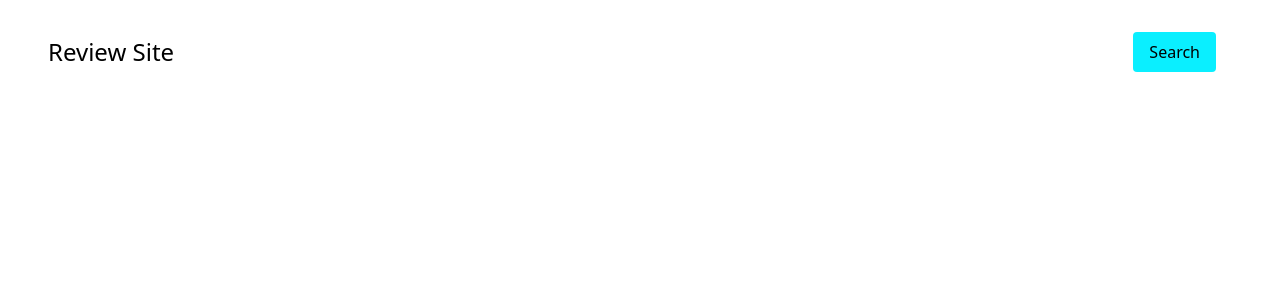
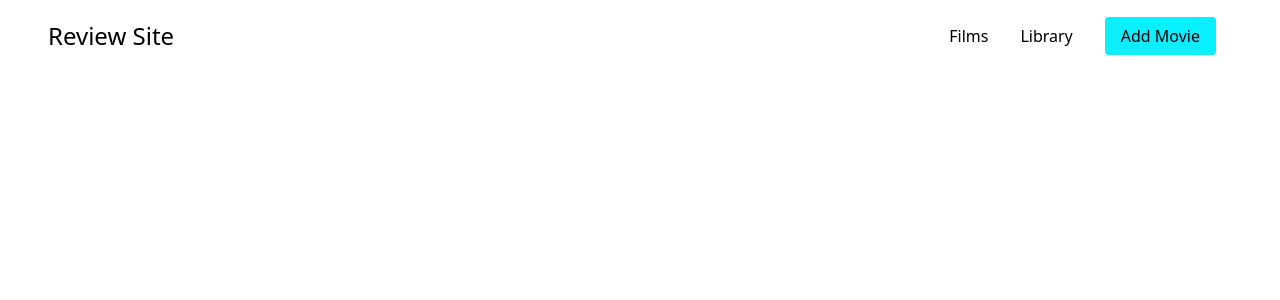
Before and after one commit to MichaelMkrtch/review-site, a Next.js app: page / in a window 1280 px wide. Shown: the top 300 px of the page. Built offline with nearby package versions, Linux system fonts and the light colour scheme.

Commit message:
feat: update navbar

```diff
--- a/app/library/layout.tsx
+++ b/app/library/layout.tsx
@@ -6,9 +6,9 @@ type LibraryLayoutProps = {
 
 export default function LibraryLayout({children}: LibraryLayoutProps) {
   return (
-    <>
-      <h1>Library Layout</h1>
+    <section className="px-12 py-2">
+      <h1 className="text-xl">Library</h1>
       {children}
-    </>
+    </section>
   );
 }
--- a/components/NavMenu.tsx
+++ b/components/NavMenu.tsx
@@ -7,21 +7,21 @@ type NavMenuProps = {
 };
 
 export default function NavMenu({ signedIn }: NavMenuProps) {
-  let button: ReactNode;
+  let link: ReactNode;
   const buttonClasses =
     "rounded bg-cyan-350 px-4 py-2 text-base outline-none transition-colors duration-200 ease-in-out hover:bg-cyan-250 active:bg-cyan-400";
 
   if (signedIn) {
-    button = (
-      <button
+    link = (
+      <Link href="/search"
         className={buttonClasses}
         // onClick={onSearch}
       >
-        Search
-      </button>
+        Add Movie
+      </Link>
     );
   } else {
-    button = (
+    link = (
       <Link href="/Sign in" className={buttonClasses}>
         Sign in
       </Link>
@@ -29,12 +29,18 @@ export default function NavMenu({ signedIn }: NavMenuProps) {
   }
 
   return (
-    <nav className="flex items-center justify-between px-12 py-8">
+    <nav className="flex items-center justify-between px-12 py-5">
       <Link href="/" className="w-1/4">
         <h1 className="text-2xl">Review Site</h1>
       </Link>
       <ul className="flex w-full items-center justify-end">
-        <li className="px-4">{button}</li>
+        <li className="px-4">
+          <Link href="/films">Films</Link>
+        </li>
+        <li className="px-4">
+          <Link href="/library">Library</Link>
+        </li>
+        <li className="px-4">{link}</li>
       </ul>
     </nav>
   );
```
Also changed, not shown: components/Modal.tsx (added).
